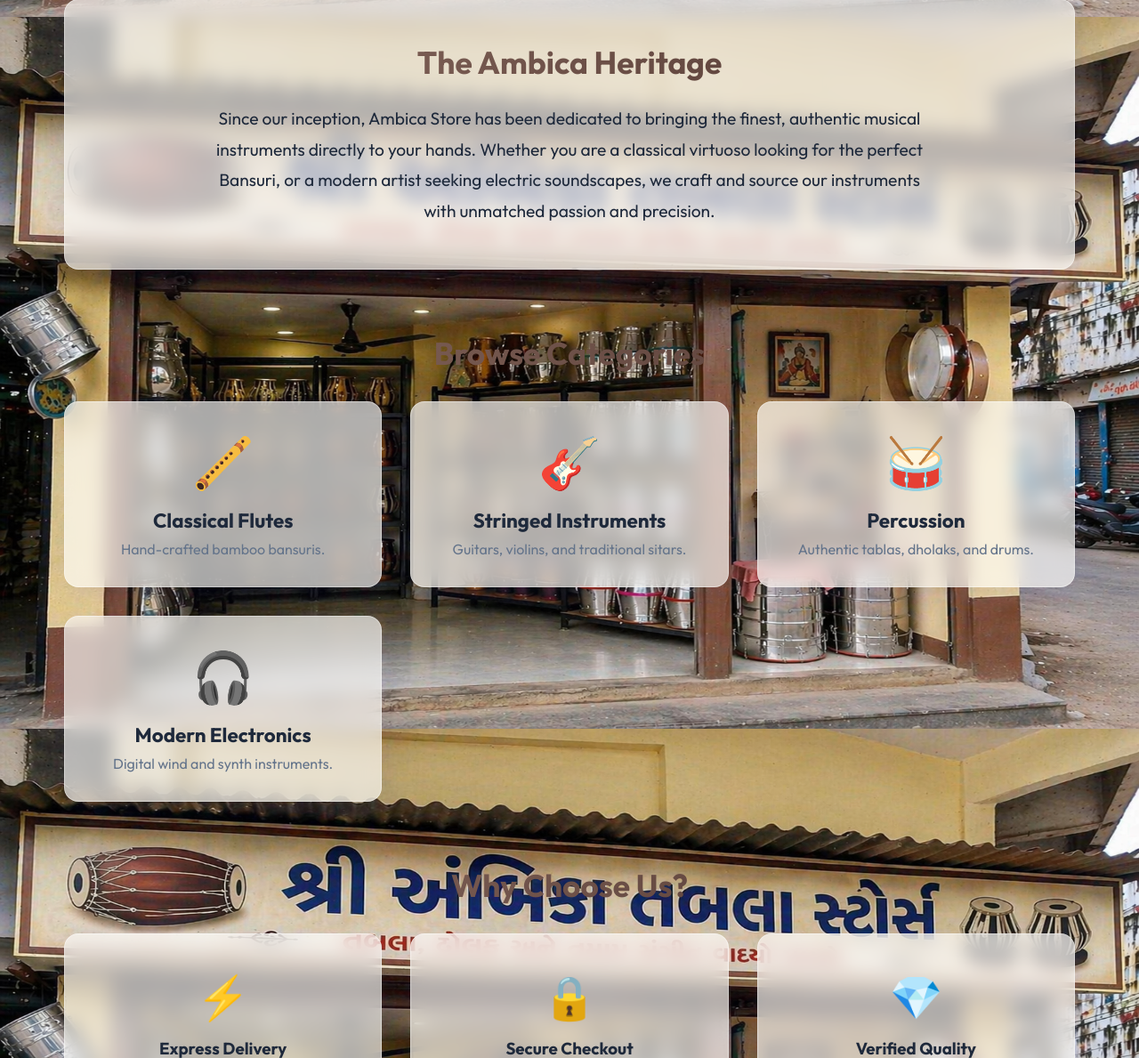
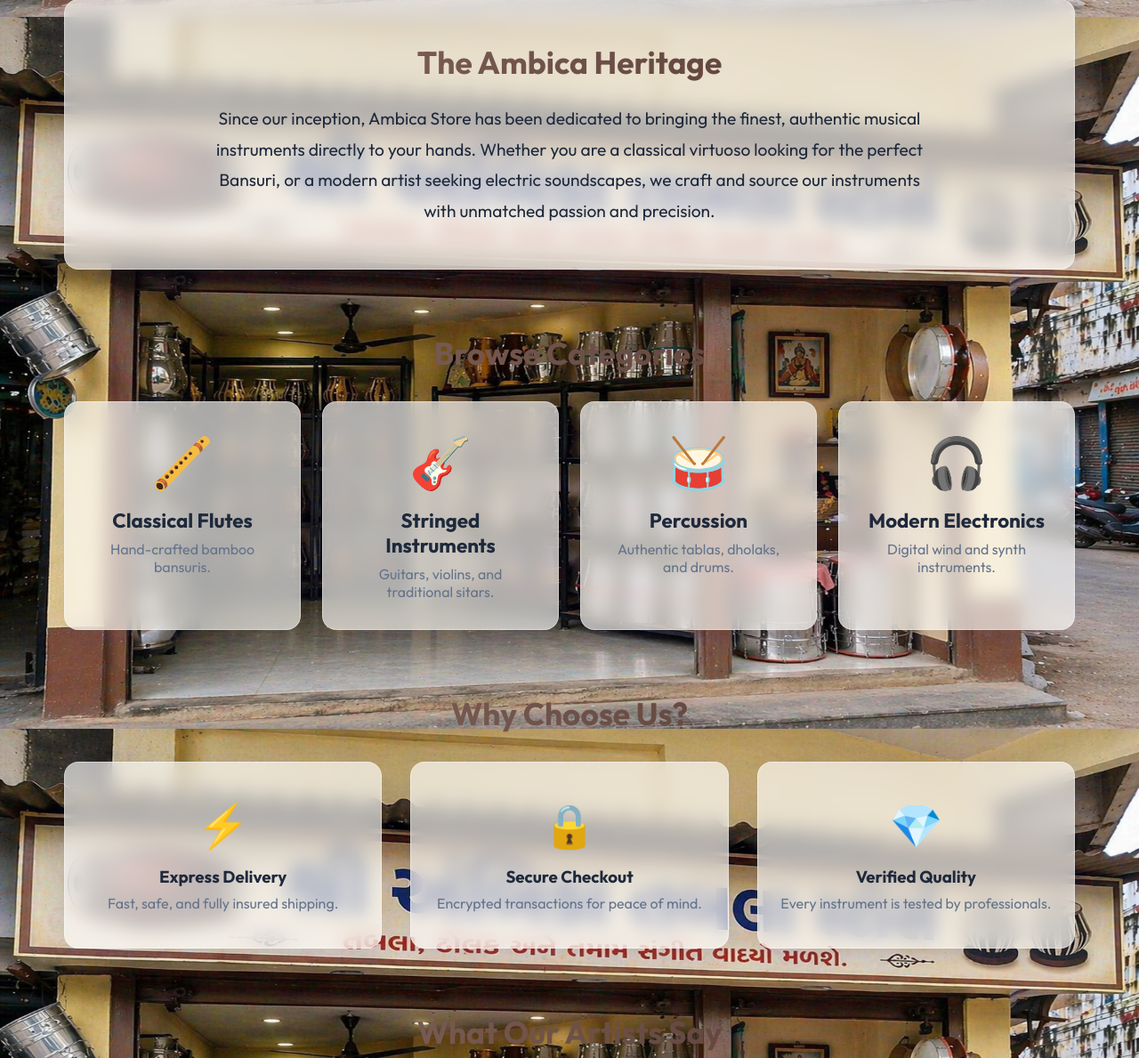
Before and after one commit to RathodKarina/Ambica_store, a Flask app: page / in a window 1280 px wide. Shown: the part 781-1970 px from the top of the page at 89% size. Run offline with Flask 3, Linux system fonts and the light colour scheme; data comes from the database, SQL or seed files in the repository.

Commit message:
UI tweak: Force category section into a single row

```diff
--- a/static/css/style.css
+++ b/static/css/style.css
@@ -200,6 +200,24 @@ form input:focus {
   color: transparent;
 }
 
+.categories-grid {
+  display: grid;
+  grid-template-columns: repeat(4, 1fr);
+  gap: 1.5rem;
+}
+
+@media (max-width: 768px) {
+  .categories-grid {
+    grid-template-columns: repeat(2, 1fr);
+  }
+}
+
+@media (max-width: 480px) {
+  .categories-grid {
+    grid-template-columns: 1fr;
+  }
+}
+
 .services-grid {
   display: grid;
   grid-template-columns: repeat(auto-fit, minmax(280px, 1fr));
--- a/templates/index.html
+++ b/templates/index.html
@@ -25,7 +25,7 @@
 <!-- Categories Section -->
 <section class="section-main">
     <h2 class="section-title" style="text-align: center; margin-bottom: 2rem;">Browse Categories</h2>
-    <div class="products-grid">
+    <div class="categories-grid">
         <div class="category-card glass-card">
             <div style="font-size: 3.5rem; margin-bottom: 1rem;">🪈</div>
             <h3>Classical Flutes</h3>
```
